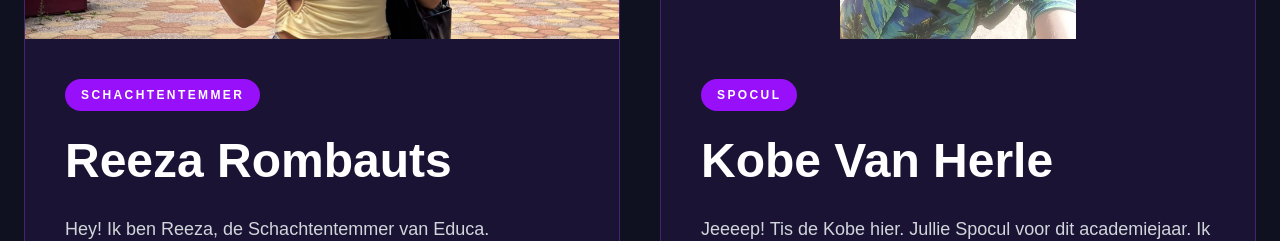
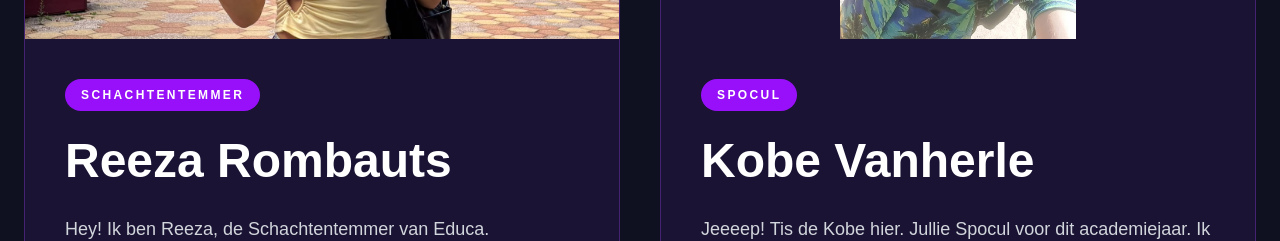
Before and after one commit to kenniszoey-coder/educa-purple-pulse, a Next.js app: page /praesidium in a window 1280 px wide. Shown: the part 4200-4441 px from the top of the page. Built offline with nearby package versions, Linux system fonts and the light colour scheme.

Commit message:
Kato als zedenmeester toegevoegd en Kobe Vanherle gecorrigeerd

```diff
--- a/app/components/praesidium/HistoricalTeam.jsx
+++ b/app/components/praesidium/HistoricalTeam.jsx
@@ -395,6 +395,10 @@ const historicalPraesidia = [
         name: "Stijn Oste",
       },
       {
+        function: "Zedenmeester",
+        name: "Kato Op de Beeck",
+      },
+      {
         function: "Redactor",
         name: "Noa Van Batenburg",
       },
--- a/app/components/praesidium/Team.jsx
+++ b/app/components/praesidium/Team.jsx
@@ -88,7 +88,7 @@ Ut vivat, crescat et floreat! 💜`}
         />
 
         <MemberCard
-          name="Kobe Van Herle"
+          name="Kobe Vanherle"
           role="Spocul"
           image="/images/praesidium/spocul.jpg"
           imageFit="contain"
```
